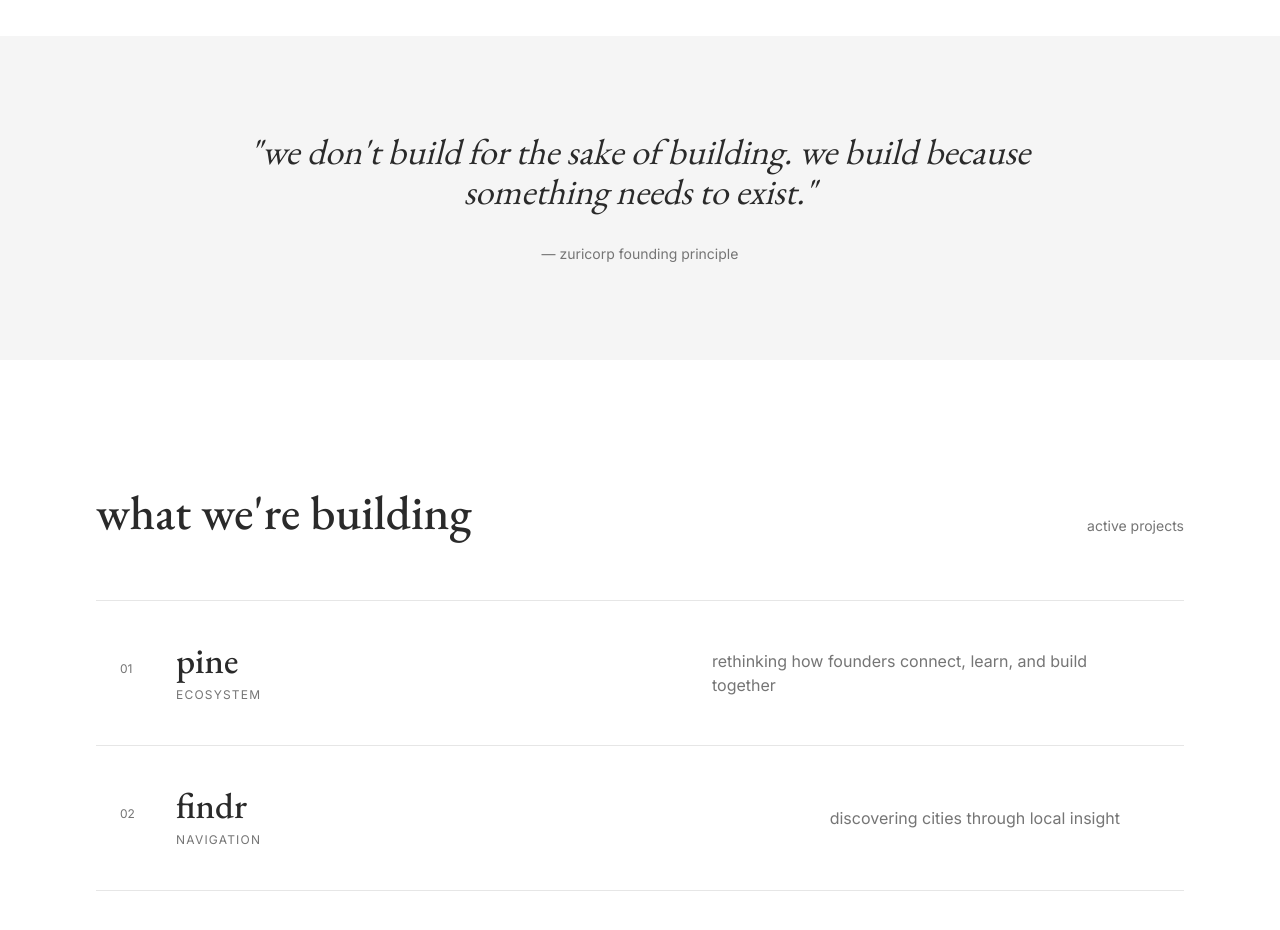
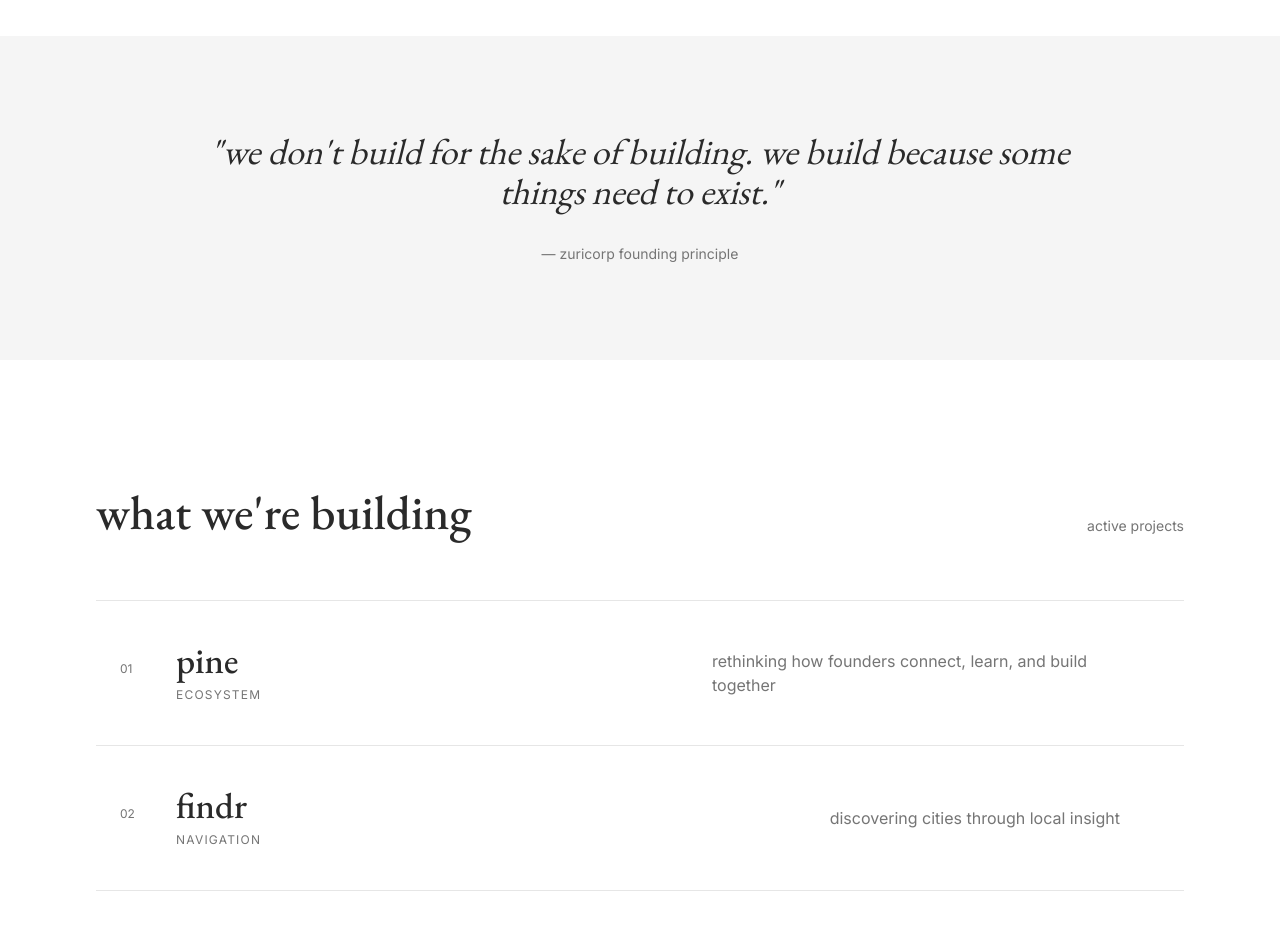
Before and after one commit to Babalolaolawale/zuri.corp, a React (Vite) app: page / in a window 1280 px wide. Shown: the part 1560-2490 px from the top of the page. Built offline with nearby package versions, Linux system fonts and the light colour scheme.

Commit message:
Update quote: change 'something needs to exist' to 'some things need to exist'

```diff
--- a/src/components/LandingPage.tsx
+++ b/src/components/LandingPage.tsx
@@ -131,7 +131,7 @@ export default function LandingPage() {
             <section className="py-16 md:py-24 px-5 md:px-12 lg:px-24 bg-subtle">
                 <div className="max-w-4xl mx-auto text-center">
                     <blockquote className="font-heading text-xl sm:text-2xl md:text-3xl lg:text-4xl text-foreground leading-relaxed italic lowercase">
-                        "we don't build for the sake of building. we build because something needs to exist."
+                        "we don't build for the sake of building. we build because some things need to exist."
                     </blockquote>
                     <p className="font-body text-xs md:text-sm text-muted mt-6 md:mt-8 lowercase">— zuricorp founding principle</p>
                 </div>
```
